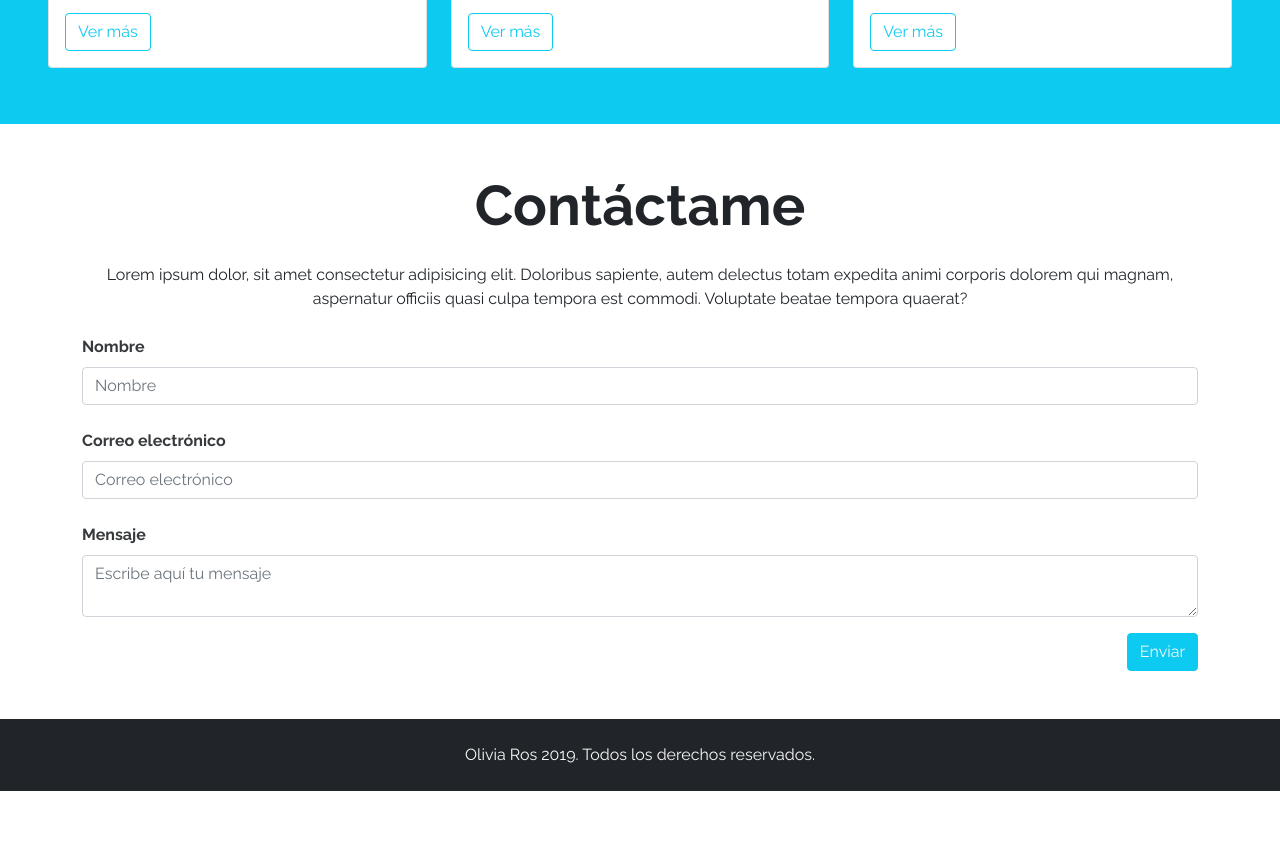
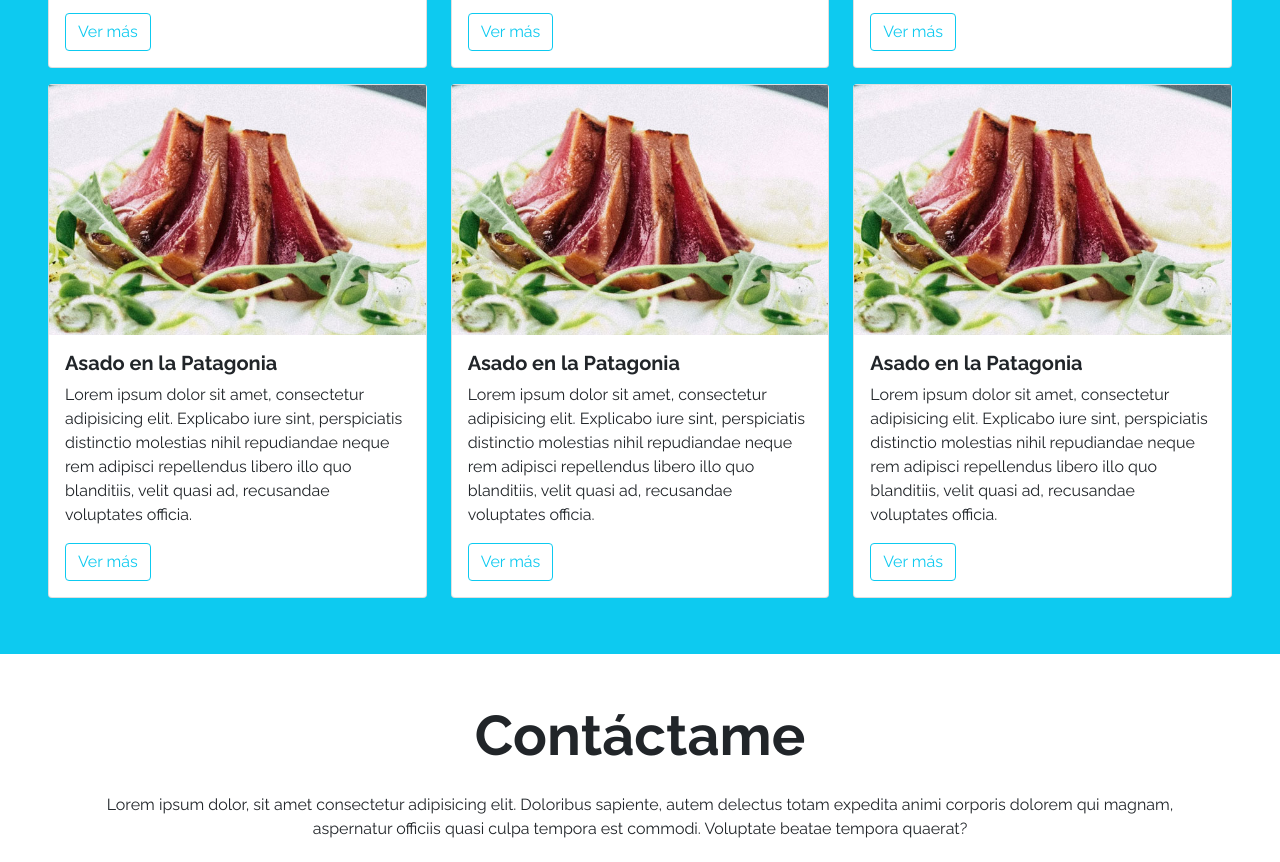
Before and after one commit to vacarreno/clonado-final, a plain HTML site: page index.html in a window 1280 px wide. Shown: the part 2048-2910 px from the top of the page. Before the commit the page ends 2839 px from the top, so only its background shows below. Drawn offline with nearby package versions, Linux system fonts and the light colour scheme.

Commit message:
Se agregan tres imagenes, copiadas del asado patagonia

```diff
--- a/index.html
+++ b/index.html
@@ -200,6 +200,66 @@
             </div>
           </div>
         </div>
+        <div class="col-12 col-sm-4 py-2">
+          <div class="card">
+            <div
+              class="image-top"
+              style="background-image: url(assets/img/card-1.jpg)"
+            ></div>
+            <div class="card-body">
+              <h5 class="card-title fw-bold">Asado en la Patagonia</h5>
+              <p class="card-text">
+                Lorem ipsum dolor sit amet, consectetur adipisicing elit.
+                Explicabo iure sint, perspiciatis distinctio molestias nihil
+                repudiandae neque rem adipisci repellendus libero illo quo
+                blanditiis, velit quasi ad, recusandae voluptates officia.
+              </p>
+              <button type="button" class="btn btn-outline-info">
+                Ver más
+              </button>
+            </div>
+          </div>
+        </div>
+        <div class="col-12 col-sm-4 py-2">
+          <div class="card">
+            <div
+              class="image-top"
+              style="background-image: url(assets/img/card-1.jpg)"
+            ></div>
+            <div class="card-body">
+              <h5 class="card-title fw-bold">Asado en la Patagonia</h5>
+              <p class="card-text">
+                Lorem ipsum dolor sit amet, consectetur adipisicing elit.
+                Explicabo iure sint, perspiciatis distinctio molestias nihil
+                repudiandae neque rem adipisci repellendus libero illo quo
+                blanditiis, velit quasi ad, recusandae voluptates officia.
+              </p>
+              <button type="button" class="btn btn-outline-info">
+                Ver más
+              </button>
+            </div>
+          </div>
+        </div>
+        <div class="col-12 col-sm-4 py-2">
+          <div class="card">
+            <div
+              class="image-top"
+              style="background-image: url(assets/img/card-1.jpg)"
+            ></div>
+            <div class="card-body">
+              <h5 class="card-title fw-bold">Asado en la Patagonia</h5>
+              <p class="card-text">
+                Lorem ipsum dolor sit amet, consectetur adipisicing elit.
+                Explicabo iure sint, perspiciatis distinctio molestias nihil
+                repudiandae neque rem adipisci repellendus libero illo quo
+                blanditiis, velit quasi ad, recusandae voluptates officia.
+              </p>
+              <button type="button" class="btn btn-outline-info">
+                Ver más
+              </button>
+            </div>
+          </div>
+        </div>
       </div>
     </section>
 
```
